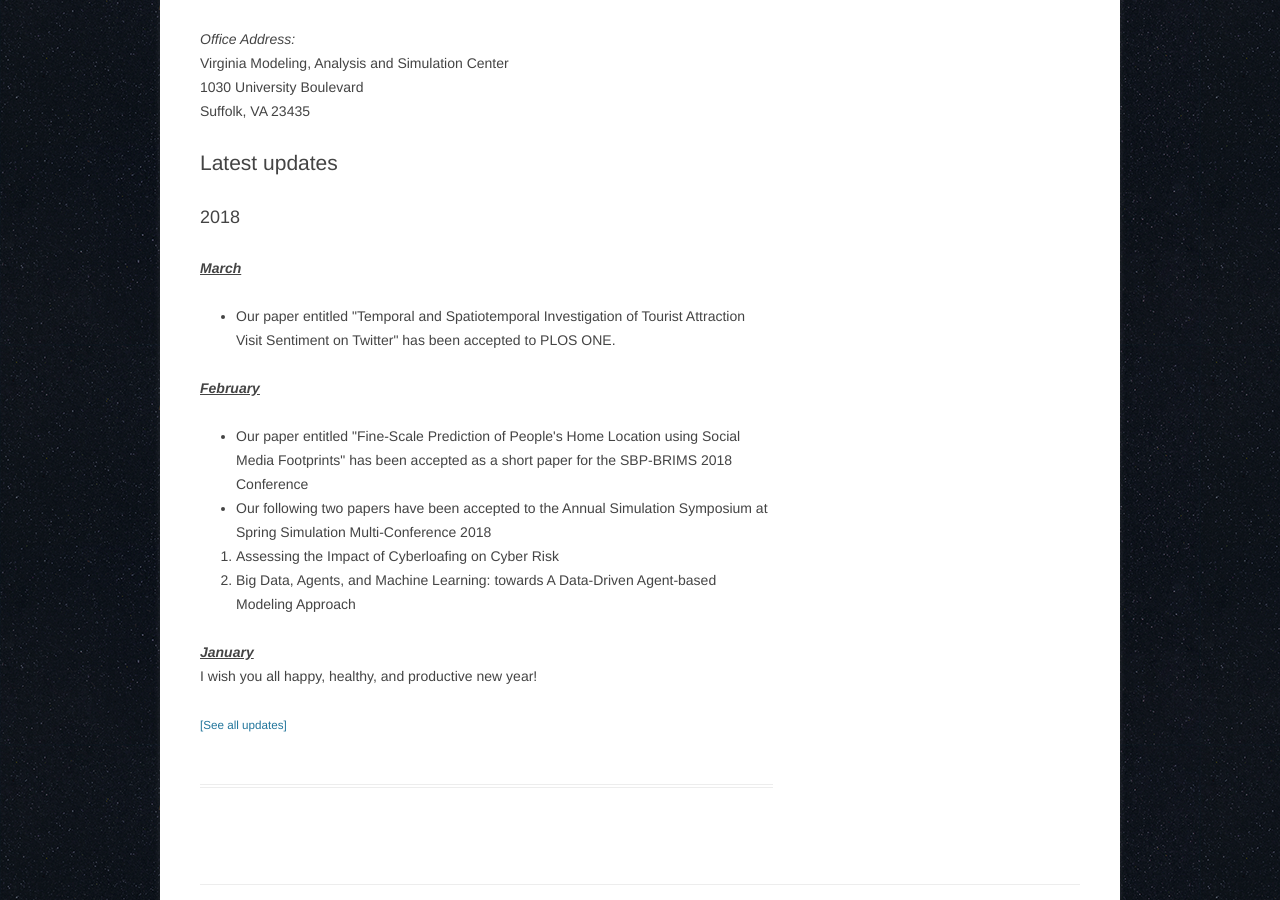
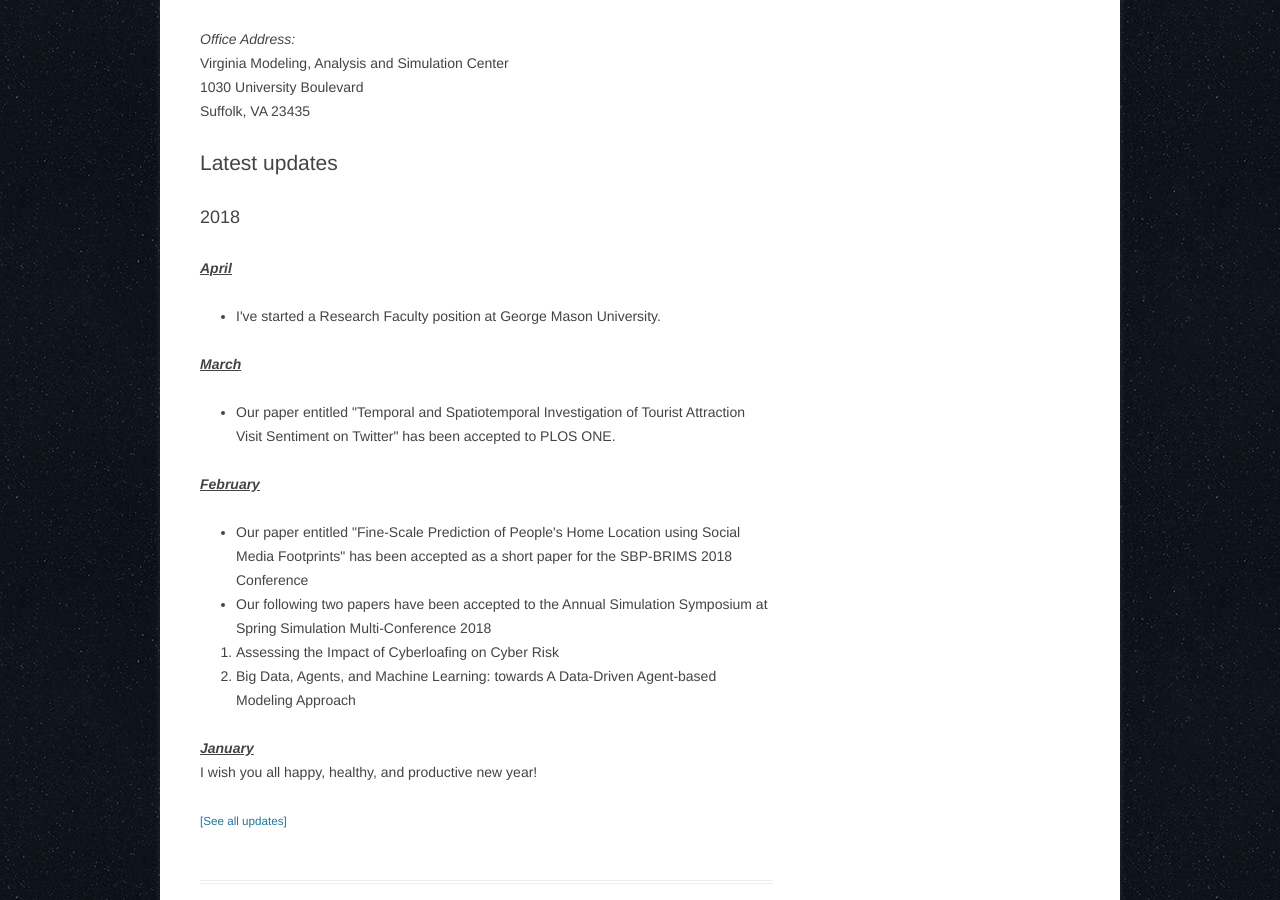
Before and after one commit to hamdikavak/hamdikavak.github.io, a Jekyll site: the page built from index.html, in a window 1280 px wide and 900 px high, scrolled down 455 px. Built offline with Jekyll 4.4.1, drawn with Linux system fonts in a browser that asks for light colours; nearby versions of some CDN libraries.

Commit message:
News update

```diff
--- a/_includes/updates.html
+++ b/_includes/updates.html
@@ -2,6 +2,14 @@
 	<div class="year_update">
 
 		<h2>2018</h2>
+		<p>
+			<strong><em><u>April</u></em></strong>
+		  	<ul>
+			    <li>
+			    	I've started a Research Faculty position at George Mason University.
+			    </li>
+			</ul>
+		</p>
 		<p>
 			<strong><em><u>March</u></em></strong>
 		  	<ul>
```
